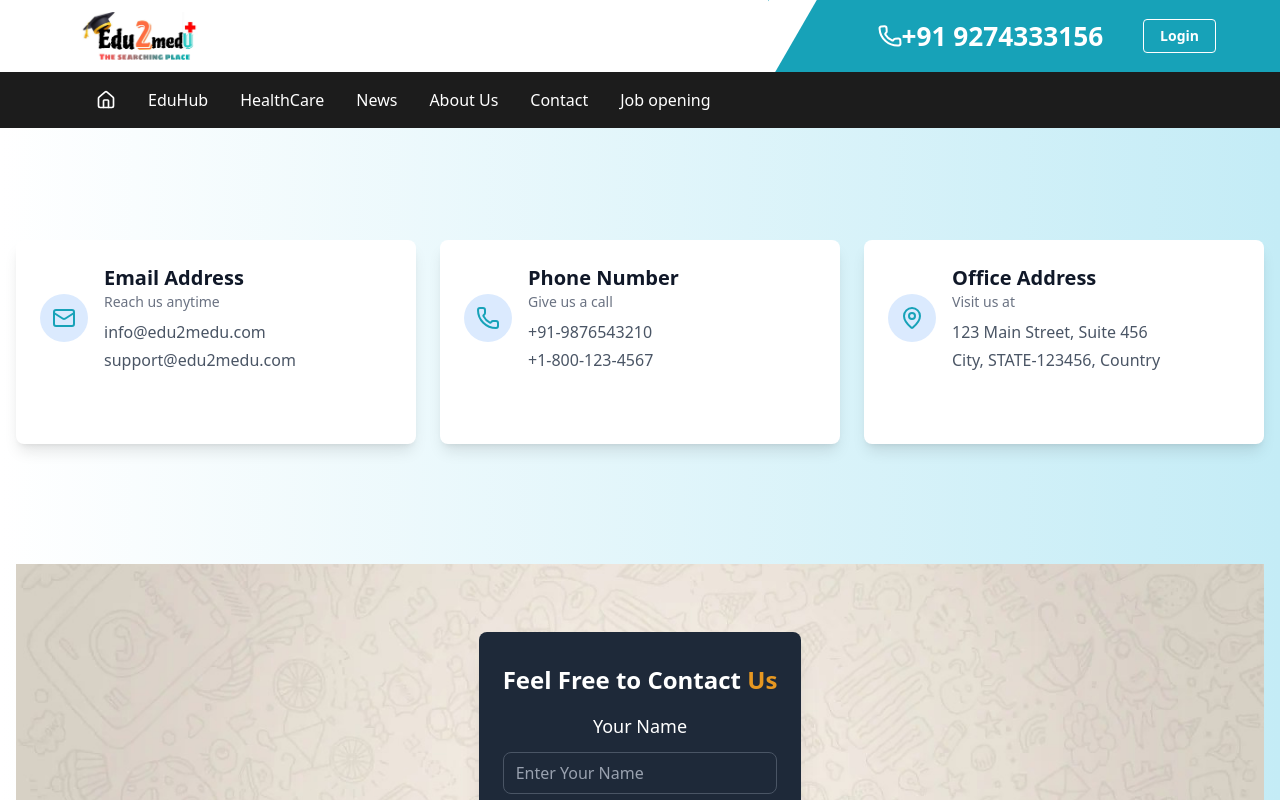
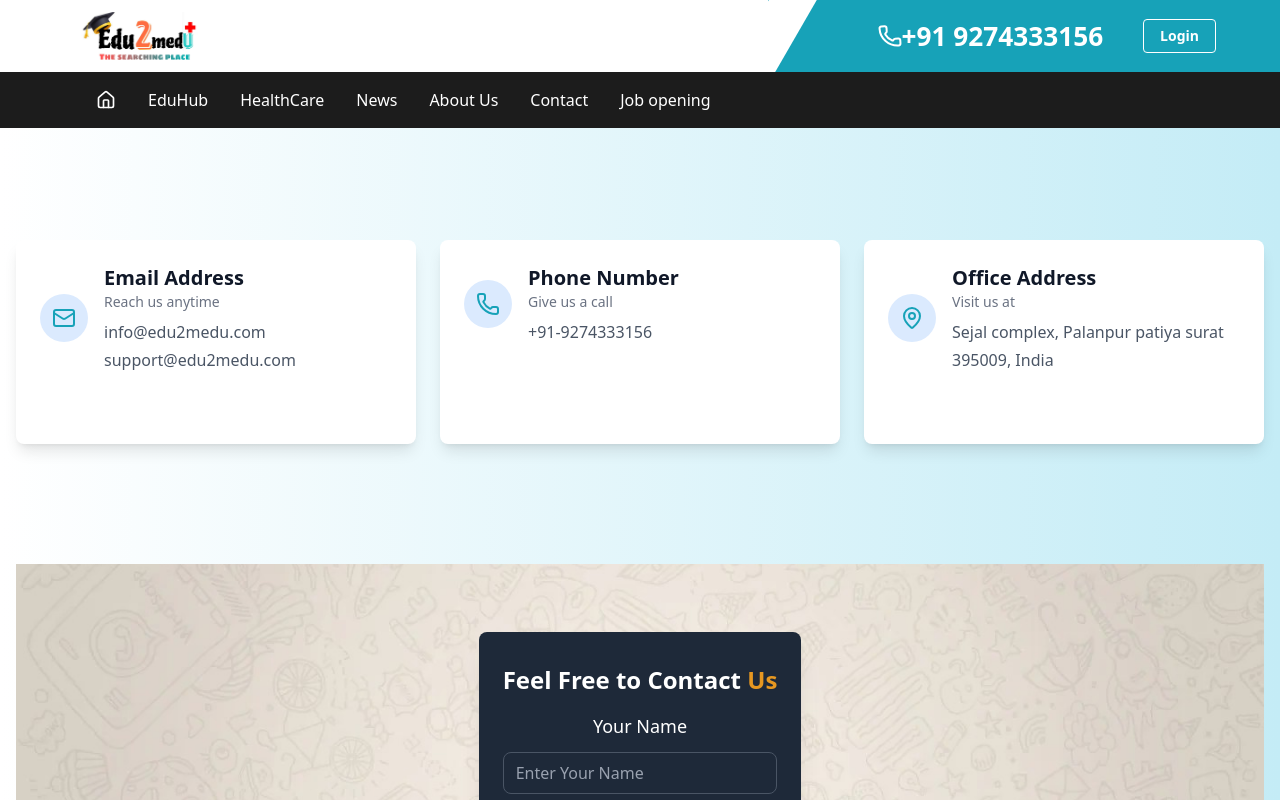
Before and after one commit to satyanarayansaiprasad/edu2medu, a React (Vite) app in the folder frontend/: page /contact in a window 1280 px wide. Shown: the top 800 px of the page. Built offline with nearby package versions, Linux system fonts and the light colour scheme; a web font is replaced by a local one.

Commit message:
Update HContact.jsx

```diff
--- a/frontend/src/components/HContact.jsx
+++ b/frontend/src/components/HContact.jsx
@@ -103,8 +103,8 @@ const HContact = () => {
               <h3 className="text-xl font-semibold text-gray-900">Phone Number</h3>
               <p className="text-sm text-gray-500">Give us a call</p>
               <div className="space-y-1 pt-2">
-                <p className="text-gray-600">+91-9876543210</p>
-                <p className="text-gray-600">+1-800-123-4567</p>
+                <p className="text-gray-600">+91-9274333156</p>
+{/*                 <p className="text-gray-600">+1-800-123-4567</p> */}
               </div>
             </div>
           </div>
@@ -131,8 +131,8 @@ const HContact = () => {
               <h3 className="text-xl font-semibold text-gray-900">Office Address</h3>
               <p className="text-sm text-gray-500">Visit us at</p>
               <div className="space-y-1 pt-2">
-                <p className="text-gray-600">123 Main Street, Suite 456</p>
-                <p className="text-gray-600">City, STATE-123456, Country</p>
+                <p className="text-gray-600"> Sejal complex, Palanpur patiya surat</p>
+                <p className="text-gray-600">395009, India</p>
               </div>
             </div>
           </div>
```
